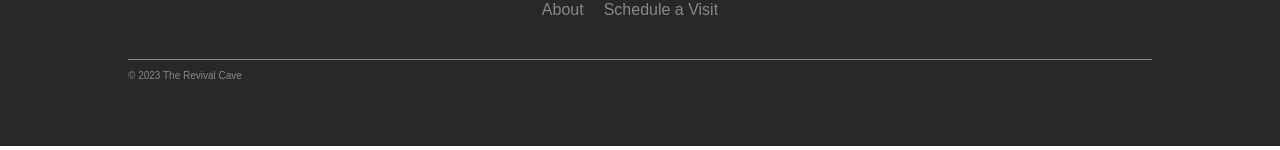
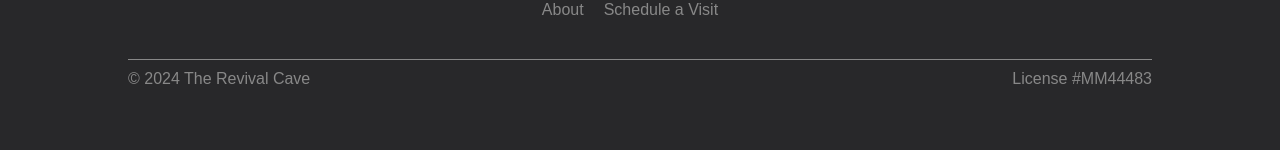
Before and after one commit to alexfotopoulos/revival-cave, a Next.js app: page / in a window 1280 px wide. Shown: the part 1880-2030 px from the top of the page. Built offline with nearby package versions, Linux system fonts and the light colour scheme; no server answers.

Commit message:
change address and add license number

```diff
--- a/src/components/layouts/Footer.js
+++ b/src/components/layouts/Footer.js
@@ -28,7 +28,8 @@ export default function Footer() {
                 {/* </div> */}
             </div>
             <div className={styles.footerSection2}>
-                <p>&copy; 2023 The Revival Cave</p>
+                <p>&copy; 2024 The Revival Cave</p>
+                <p>License #MM44483</p>
             </div>
         </div>
     );
--- a/src/components/layouts/Footer.module.scss
+++ b/src/components/layouts/Footer.module.scss
@@ -41,7 +41,7 @@
     display: flex;
     justify-content: space-between;
     padding-bottom: $margin-bottom-medium;
-    font-size: $font-size-small
+    font-size: $font-size-default;
 }
 
 @media (max-width: 650px) {
--- a/src/components/utilities/Map.js
+++ b/src/components/utilities/Map.js
@@ -6,7 +6,7 @@ export default function Map() {
             loading="lazy"
             allowFullScreen
             referrerPolicy="no-referrer-when-downgrade"
-            src={`https://www.google.com/maps/embed/v1/place?key=${process.env.NEXT_PUBLIC_GOOGLE_MAP_API_KEY}&q=3310WEmpedradoStTampa,FL33629&zoom=13`}
+            src={`https://www.google.com/maps/embed/v1/place?key=${process.env.NEXT_PUBLIC_GOOGLE_MAP_API_KEY}&q=306SBoulevardTampa,FL33606&zoom=13`}
         >
         </iframe>
     )
```
